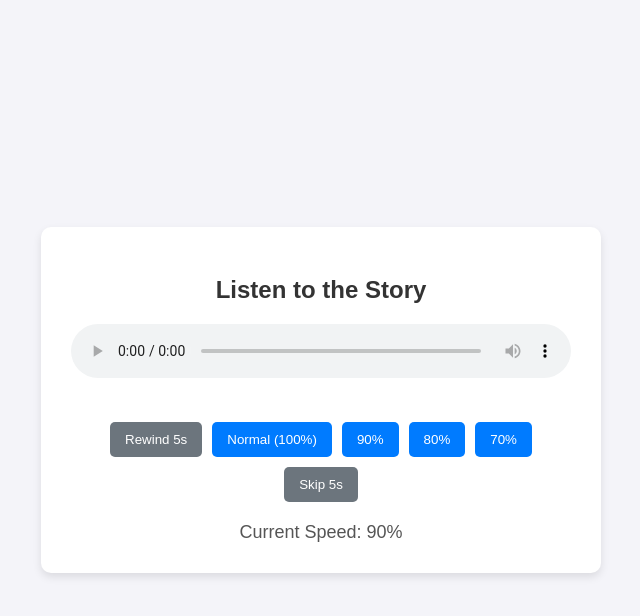
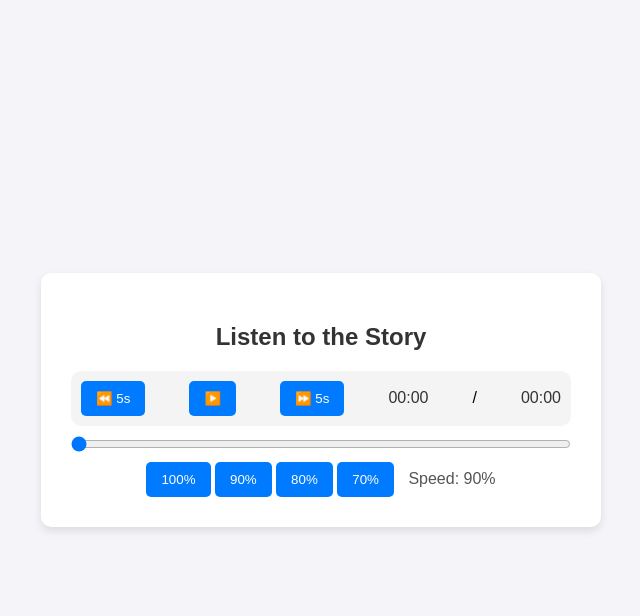
Before and after one commit to defroged/Story-Generator, a website: page audio-player.html in a window 1280 px wide. Both pictures are taken after a click on the button "90%". Shown: the whole page, without its empty margins (319-959 px from the left). Drawn offline with Linux system fonts and the light colour scheme.

Commit message:
better player

```diff
--- a/audio-player.html
+++ b/audio-player.html
@@ -3,7 +3,7 @@
 <head>
     <meta charset="UTF-8">
     <meta name="viewport" content="width=device-width, initial-scale=1.0">
-    <title>Audio Playback</title>
+    <title>Custom Audio Player</title>
     <style>
         body {
             font-family: Arial, sans-serif;
@@ -31,45 +31,49 @@
             color: #333;
         }
 
-        audio {
-            width: 100%;
-            margin-bottom: 20px;
+        #custom-player {
+            display: flex;
+            align-items: center;
+            justify-content: space-between;
+            background-color: #f4f4f4;
+            padding: 10px;
+            border-radius: 10px;
         }
 
-        #controls {
-            display: flex;
-            justify-content: center;
-            flex-wrap: wrap;
-            gap: 10px;
-            margin-top: 20px;
-        }
-
-        .control-btn {
-            padding: 10px 15px;
+        .btn {
             background-color: #007bff;
             color: white;
             border: none;
             border-radius: 5px;
+            padding: 10px 15px;
             cursor: pointer;
             transition: background-color 0.3s;
         }
 
-        .control-btn:hover {
+        .btn:hover {
             background-color: #0056b3;
         }
 
-        .speed-display {
-            font-size: 18px;
-            color: #555;
-            margin-top: 20px;
+        .time {
+            font-size: 16px;
+            color: #333;
         }
 
-        .rewind-skip-btn {
-            background-color: #6c757d;
+        .speed-display {
+            font-size: 16px;
+            margin-left: 10px;
+            color: #555;
         }
 
-        .rewind-skip-btn:hover {
-            background-color: #565e64;
+        input[type=range] {
+            width: 100px;
+            margin: 0 10px;
+        }
+
+        #progress-bar {
+            width: 100%;
+            margin: 10px 0;
+            cursor: pointer;
         }
 
     </style>
@@ -79,27 +83,39 @@
     <div class="container">
         <h2>Listen to the Story</h2>
 
-        <audio id="audio-player" controls>
-            Your browser does not support the audio element.
-        </audio>
+        <div id="custom-player">
+            <button class="btn" onclick="rewindAudio()">⏪ 5s</button>
+            <button class="btn" id="play-pause-btn" onclick="togglePlay()">▶️</button>
+            <button class="btn" onclick="skipAudio()">⏩ 5s</button>
+            <span class="time" id="current-time">00:00</span> /
+            <span class="time" id="duration">00:00</span>
+        </div>
+
+        <input type="range" id="progress-bar" value="0" step="0.01" max="1">
 
         <div id="controls">
-            <button class="control-btn rewind-skip-btn" onclick="rewindAudio()">Rewind 5s</button>
-            <button class="control-btn" onclick="changeSpeed(1.0)">Normal (100%)</button>
-            <button class="control-btn" onclick="changeSpeed(0.9)">90%</button>
-            <button class="control-btn" onclick="changeSpeed(0.8)">80%</button>
-            <button class="control-btn" onclick="changeSpeed(0.7)">70%</button>
-            <button class="control-btn rewind-skip-btn" onclick="skipAudio()">Skip 5s</button>
+            <button class="btn" onclick="changeSpeed(1.0)">100%</button>
+            <button class="btn" onclick="changeSpeed(0.9)">90%</button>
+            <button class="btn" onclick="changeSpeed(0.8)">80%</button>
+            <button class="btn" onclick="changeSpeed(0.7)">70%</button>
+            <span class="speed-display">Speed: <span id="current-speed">100%</span></span>
         </div>
-
-        <div class="speed-display">Current Speed: <span id="current-speed">100%</span></div>
     </div>
 
+    <audio id="audio-player">
+        Your browser does not support the audio element.
+    </audio>
+
     <script>
+        const audioPlayer = document.getElementById('audio-player');
+        const playPauseBtn = document.getElementById('play-pause-btn');
+        const currentTimeElem = document.getElementById('current-time');
+        const durationElem = document.getElementById('duration');
+        const progressBar = document.getElementById('progress-bar');
+
         // Get the URL parameter for the audio file
         const urlParams = new URLSearchParams(window.location.search);
         const audioUrl = urlParams.get('audioUrl');
-        const audioPlayer = document.getElementById('audio-player');
 
         if (audioUrl) {
             audioPlayer.src = audioUrl;
@@ -107,20 +123,59 @@
             alert("No audio URL provided.");
         }
 
-        function changeSpeed(speed) {
-            audioPlayer.playbackRate = speed;
-
-            // Update the displayed current speed
-            document.getElementById('current-speed').innerText = (speed * 100) + '%';
+        // Play and pause the audio
+        function togglePlay() {
+            if (audioPlayer.paused) {
+                audioPlayer.play();
+                playPauseBtn.innerHTML = "⏸️";
+            } else {
+                audioPlayer.pause();
+                playPauseBtn.innerHTML = "▶️";
+            }
         }
 
+        // Rewind the audio by 5 seconds
         function rewindAudio() {
             audioPlayer.currentTime -= 5;
         }
 
+        // Skip the audio by 5 seconds
         function skipAudio() {
             audioPlayer.currentTime += 5;
         }
+
+        // Update the audio playback speed
+        function changeSpeed(speed) {
+            audioPlayer.playbackRate = speed;
+            document.getElementById('current-speed').innerText = (speed * 100) + '%';
+        }
+
+        // Update current time and duration
+        audioPlayer.addEventListener('timeupdate', () => {
+            const minutes = Math.floor(audioPlayer.currentTime / 60);
+            const seconds = Math.floor(audioPlayer.currentTime % 60);
+            currentTimeElem.textContent = `${minutes}:${seconds < 10 ? '0' + seconds : seconds}`;
+
+            const durationMinutes = Math.floor(audioPlayer.duration / 60);
+            const durationSeconds = Math.floor(audioPlayer.duration % 60);
+            durationElem.textContent = `${durationMinutes}:${durationSeconds < 10 ? '0' + durationSeconds : durationSeconds}`;
+
+            // Update progress bar
+            progressBar.value = audioPlayer.currentTime / audioPlayer.duration;
+        });
+
+        // Seek the audio when progress bar is clicked
+        progressBar.addEventListener('input', (e) => {
+            audioPlayer.currentTime = e.target.value * audioPlayer.duration;
+        });
+
+        // Update the duration once metadata is loaded
+        audioPlayer.addEventListener('loadedmetadata', () => {
+            const minutes = Math.floor(audioPlayer.duration / 60);
+            const seconds = Math.floor(audioPlayer.duration % 60);
+            durationElem.textContent = `${minutes}:${seconds < 10 ? '0' + seconds : seconds}`;
+        });
+
     </script>
 
 </body>
```
